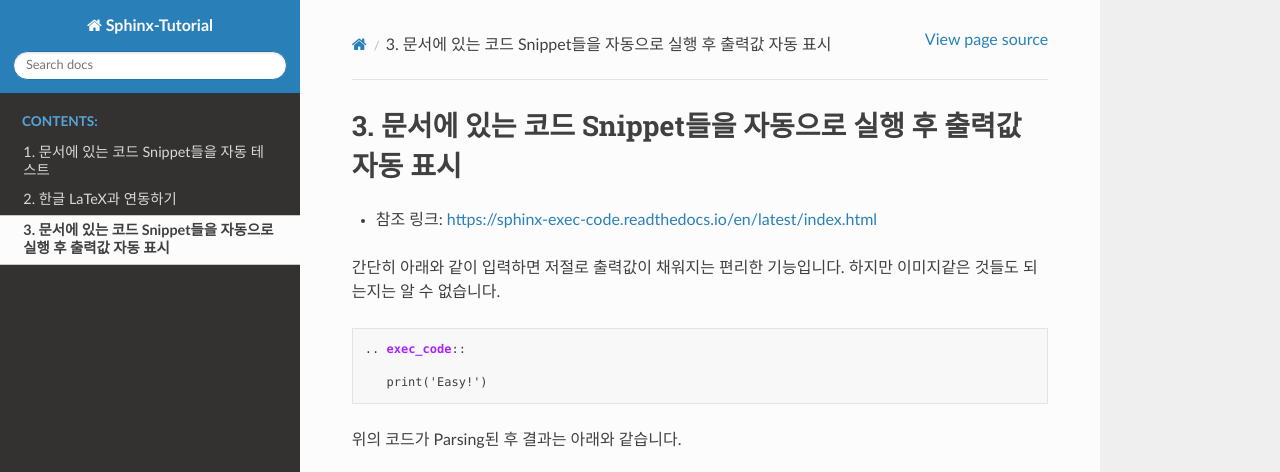
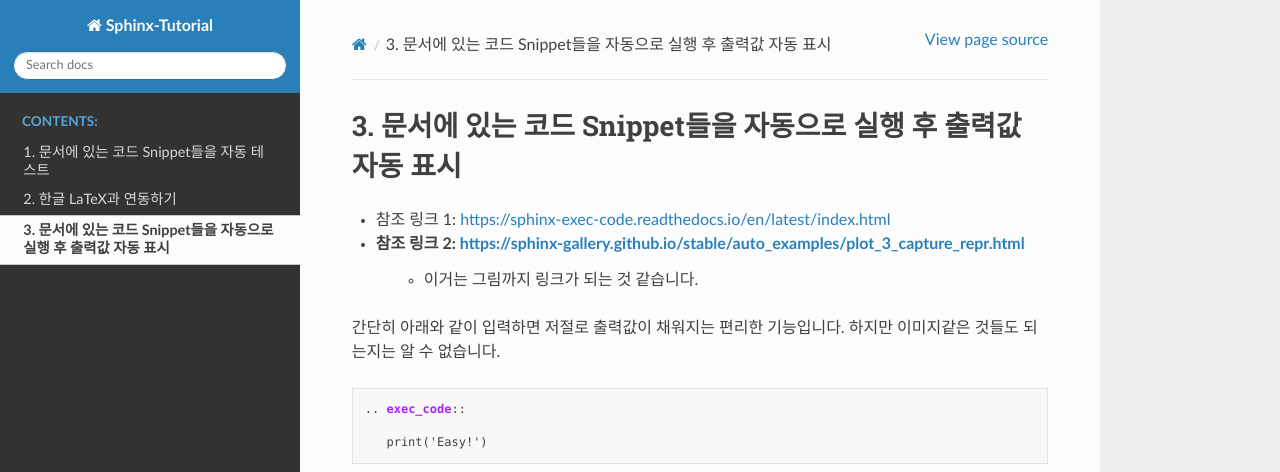
Before and after one commit to yoon-gu/sphinx-ci, a Sphinx documentation site: the page built from docs/exec_code.rst, in a window 1280 px wide and 998 px high, cut to the strip 0-472 px from the top of the window. Built offline with Sphinx 7.4.7 and the Read the Docs theme 2.0.0, drawn with Linux system fonts in a browser that asks for light colours.

Commit message:
숙제 추가

```diff
--- a/docs/exec_code.rst
+++ b/docs/exec_code.rst
@@ -1,7 +1,9 @@
 문서에 있는 코드 Snippet들을 자동으로 실행 후 출력값 자동 표시
 =================================================================
 
-* 참조 링크: https://sphinx-exec-code.readthedocs.io/en/latest/index.html
+* 참조 링크 1: https://sphinx-exec-code.readthedocs.io/en/latest/index.html
+* 참조 링크 2: https://sphinx-gallery.github.io/stable/auto_examples/plot_3_capture_repr.html
+   * 이거는 그림까지 링크가 되는 것 같습니다.
 
 간단히 아래와 같이 입력하면 저절로 출력값이 채워지는 편리한 기능입니다. 하지만 이미지같은 것들도 되는지는 알 수 없습니다.
 
@@ -20,6 +22,7 @@
 :code:`print` 를 2번 하면 출력값도 2번 나옵니다.
 
 .. exec_code::
+   :linenos:
 
    print('Easy!')
    print(5+3)
```
